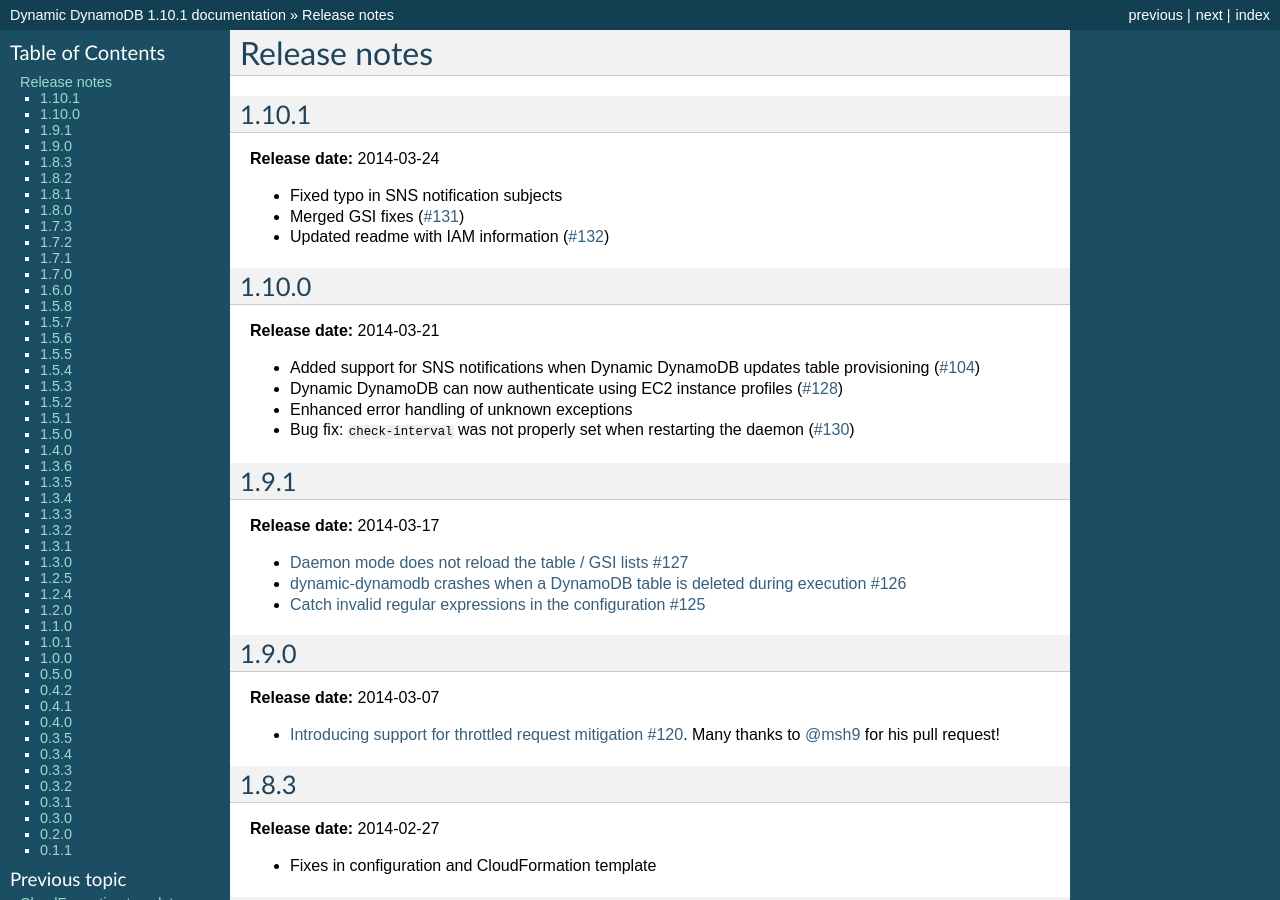
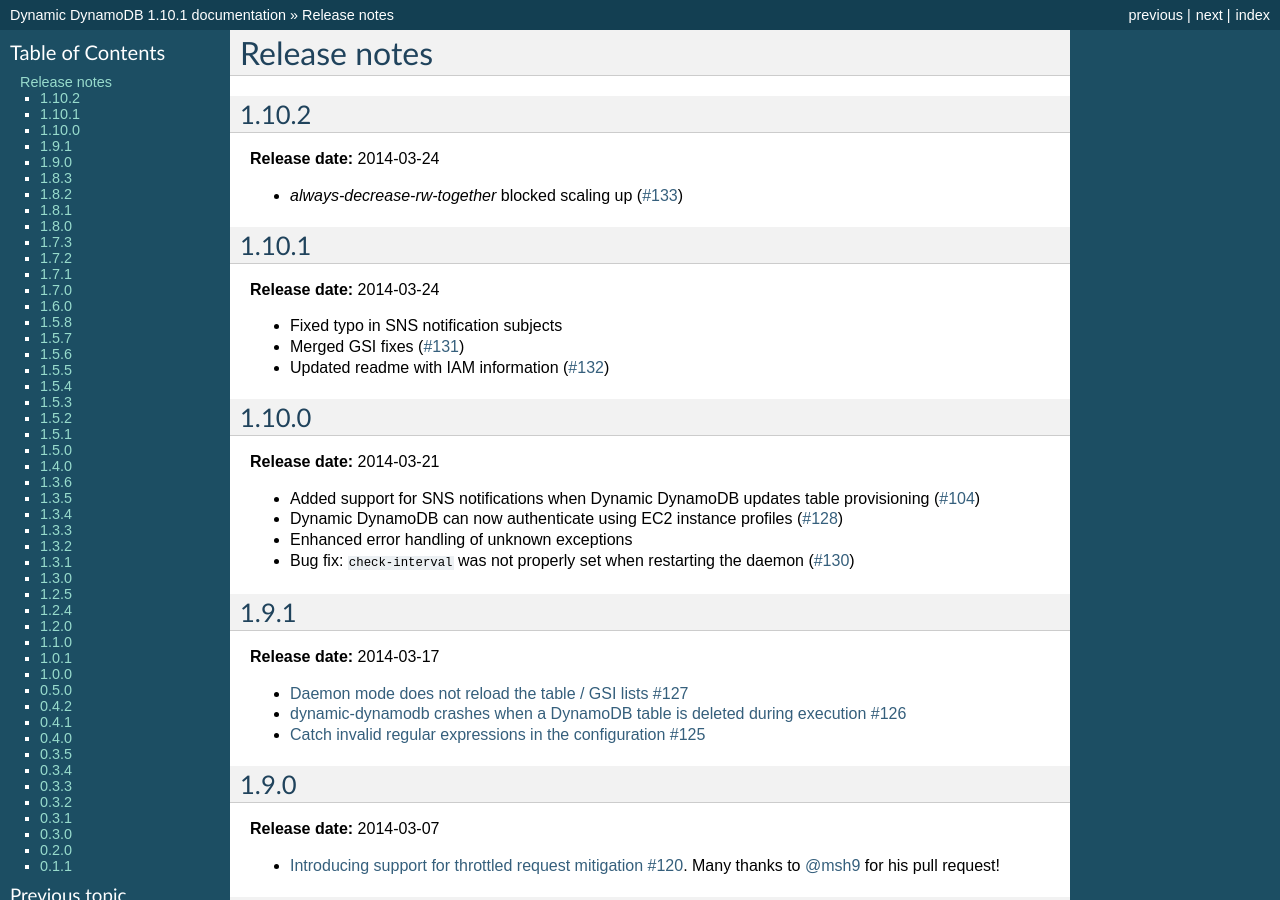
Before and after one commit to sebdah/dynamic-dynamodb, a Sphinx documentation site: the page built from docs/release_notes.rst, in a window 1280 px wide and 900 px high. Built offline with Sphinx 7.4.7, drawn with Linux system fonts in a browser that asks for light colours.

Commit message:
Added release notes for #133

```diff
--- a/docs/release_notes.rst
+++ b/docs/release_notes.rst
@@ -1,5 +1,12 @@
 Release notes
 =============
+
+1.10.2
+------
+
+**Release date:** 2014-03-24
+
+- `always-decrease-rw-together` blocked scaling up (`#133 <https://github.com/sebdah/dynamic-dynamodb/issues/133>`__)
 
 1.10.1
 ------
```
